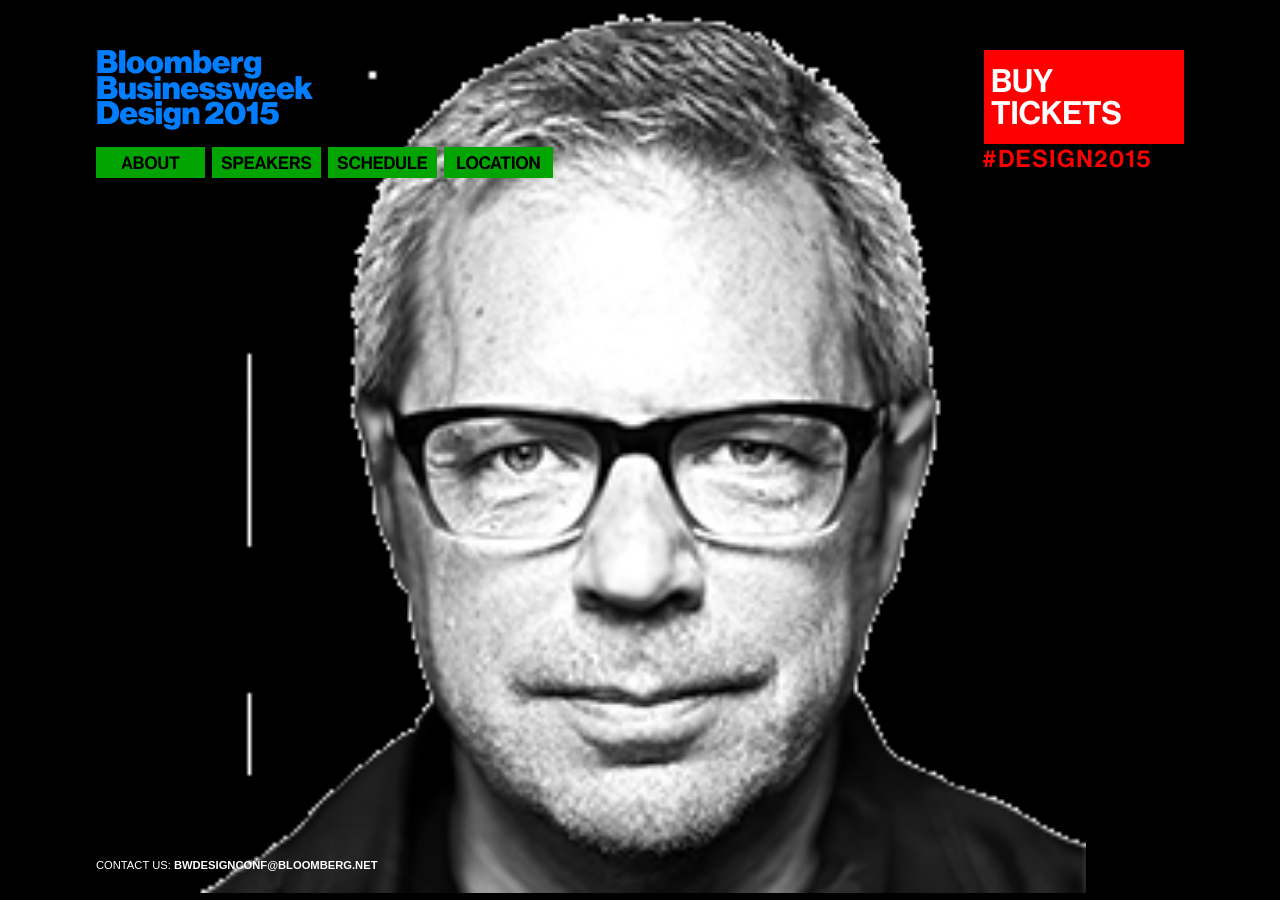
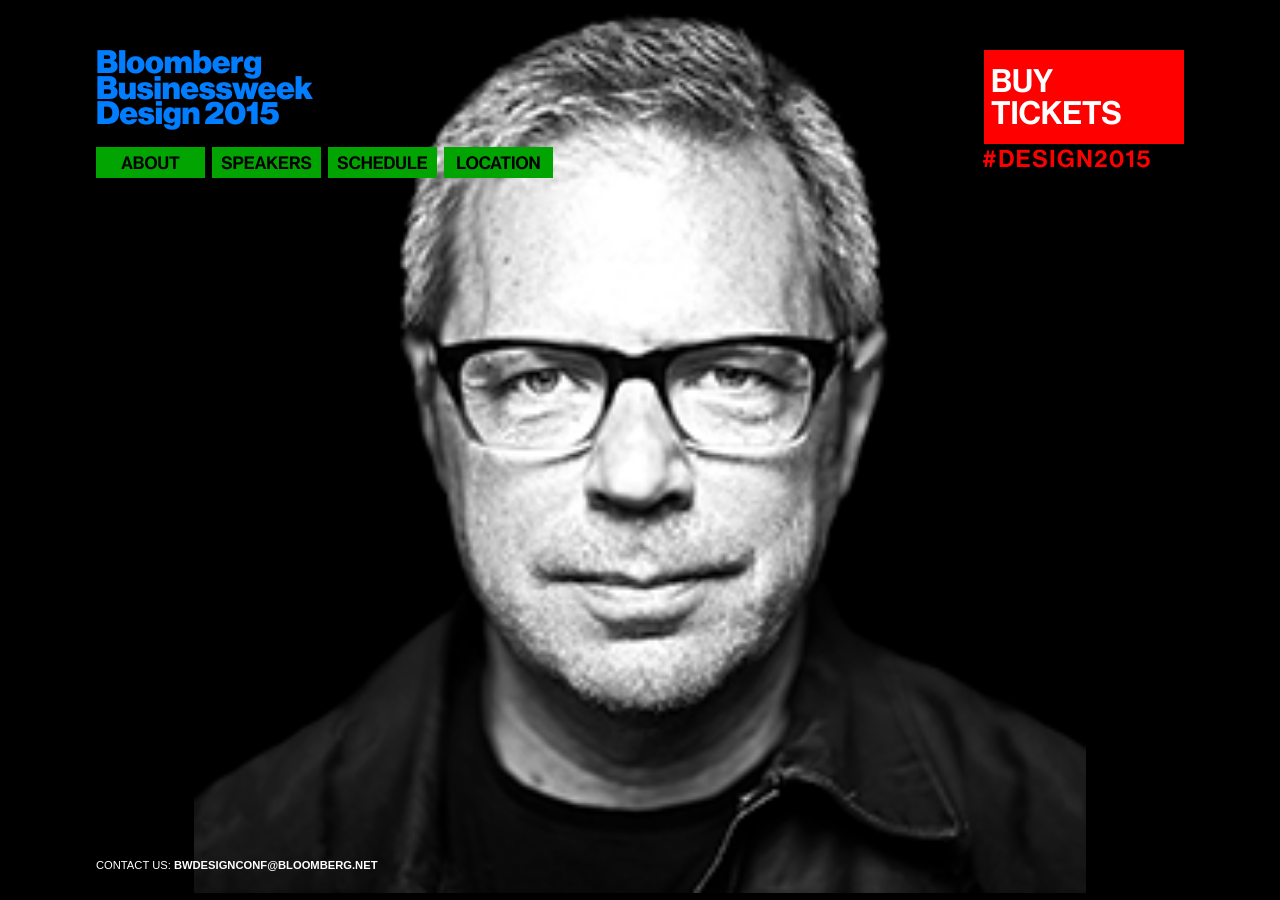
Before and after one commit to bizweekgraphics/2015-design-site, a Jekyll site: the page built from _posts/2015-01-14-speakers-brunner.markdown, in a window 1280 px wide and 900 px high. Built offline with Jekyll 4.4.1, drawn with Linux system fonts in a browser that asks for light colours; some web fonts are replaced.

Commit message:
Replaced Singh/Brunner photos

```diff
--- a/_posts/2015-01-14-speakers-brunner.markdown
+++ b/_posts/2015-01-14-speakers-brunner.markdown
@@ -5,7 +5,7 @@
 permalink: brunner
 speaker: Robert Brunner
 jobtitle: Founding Partner, Ammunition
-image: brunner2.png
+image: brunner3.png
 twitter: https://twitter.com/rdbrunner
 facebook: https://www.facebook.com/ammunitiongroup
 website: http://www.ammunitiongroup.com
--- a/_posts/2015-01-14-speakers-singh.markdown
+++ b/_posts/2015-01-14-speakers-singh.markdown
@@ -5,7 +5,7 @@
 permalink: singh
 speaker: Dolly Singh
 jobtitle: Founder and CEO, Thesis Couture
-image: singh.png
+image: singh2.png
 twitter: https://twitter.com/dollysingh
 website: http://thesiscouture.com
 session: 4
```
Also changed, not shown: media/brunner3.png (added), media/singh2.png (added).
